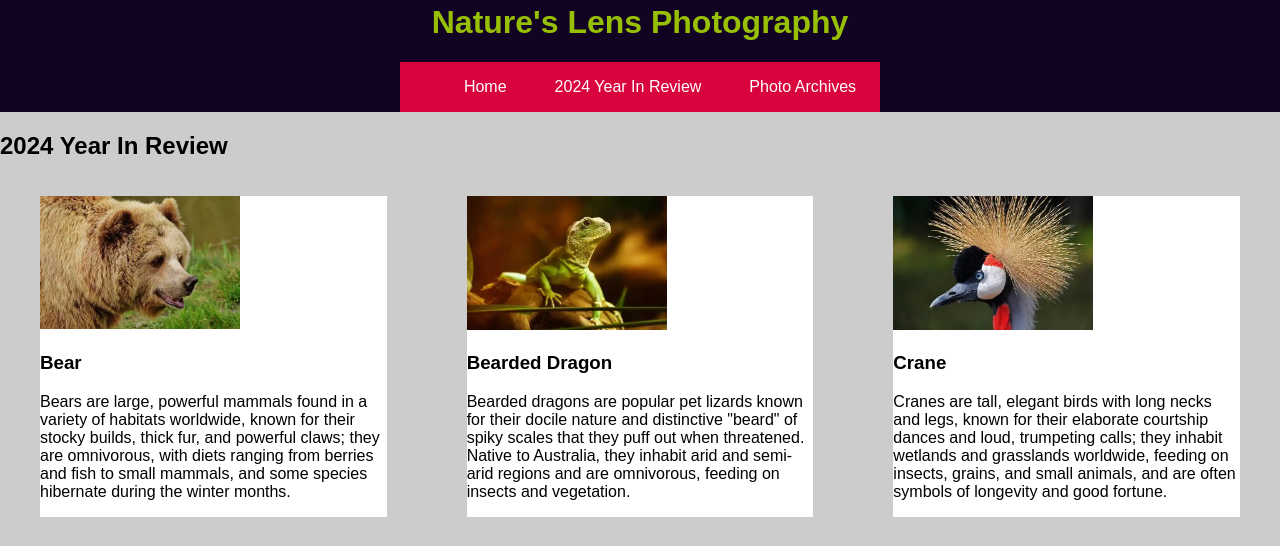
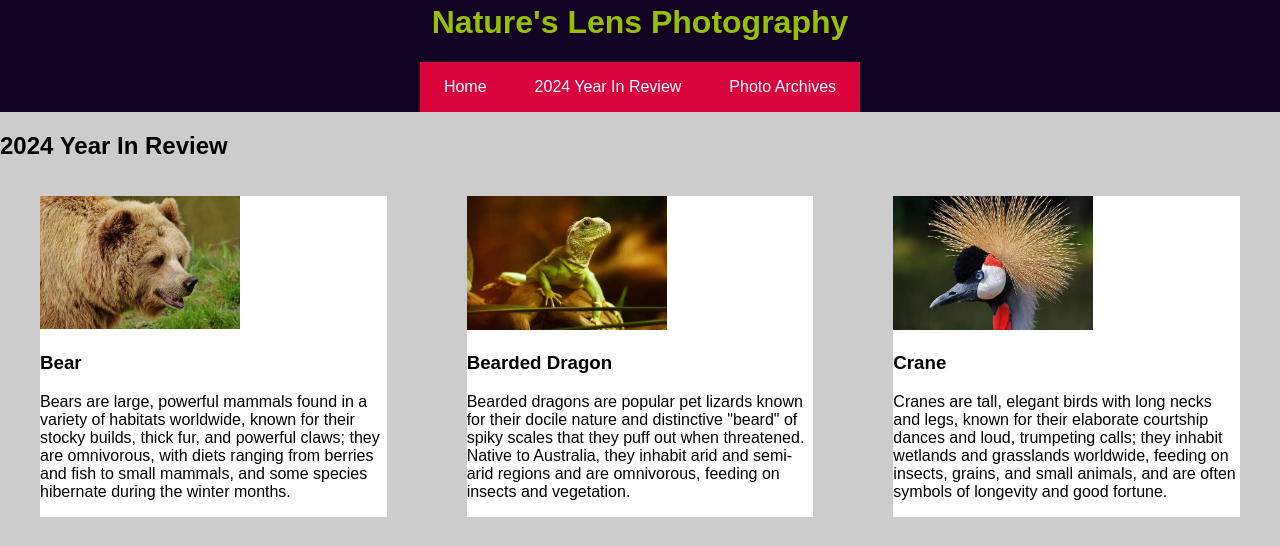
Before and after one commit to xitohshi/Photo-Gallery-assignment, a plain HTML site: page index.html in a window 1280 px wide. Shown: the part 229-775 px from the top of the page. Drawn offline with Linux system fonts and the light colour scheme.

Commit message:
adjusted styles of nav

```diff
--- a/styles.css
+++ b/styles.css
@@ -21,7 +21,6 @@ header{
 header nav{
     background-color: #d9043d;
     color: #ffffff;
-    padding: 0 auto;
 }
 
 header nav ul{
@@ -29,12 +28,13 @@ header nav ul{
     flex-direction: row;
     list-style: none;
     align-items: center;
-    justify-content: center;
+    justify-content: space-between;
+    padding: 0;
     margin: 1rem auto;
 }
 
 header nav li{
-    padding: 0 1.5rem;
+    margin: 0 1.5rem;
 }
 
 header nav a{
```
